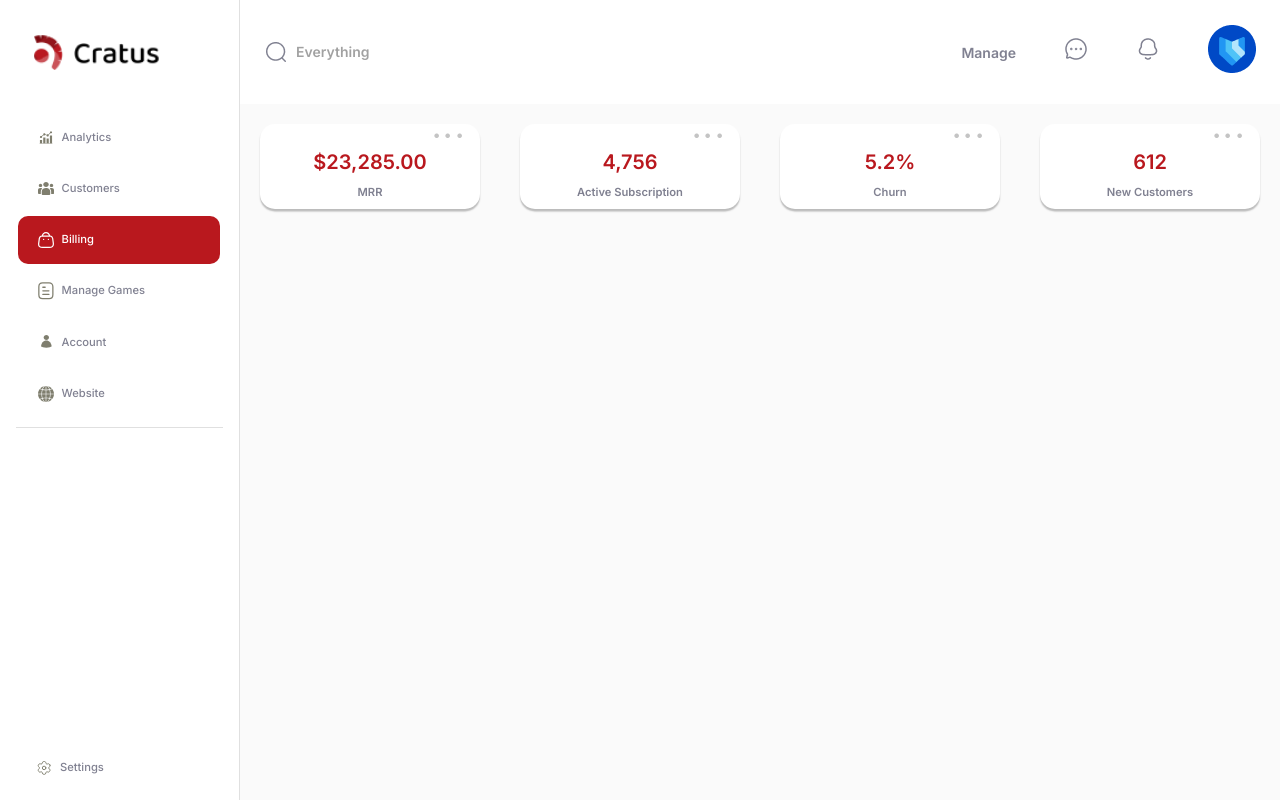
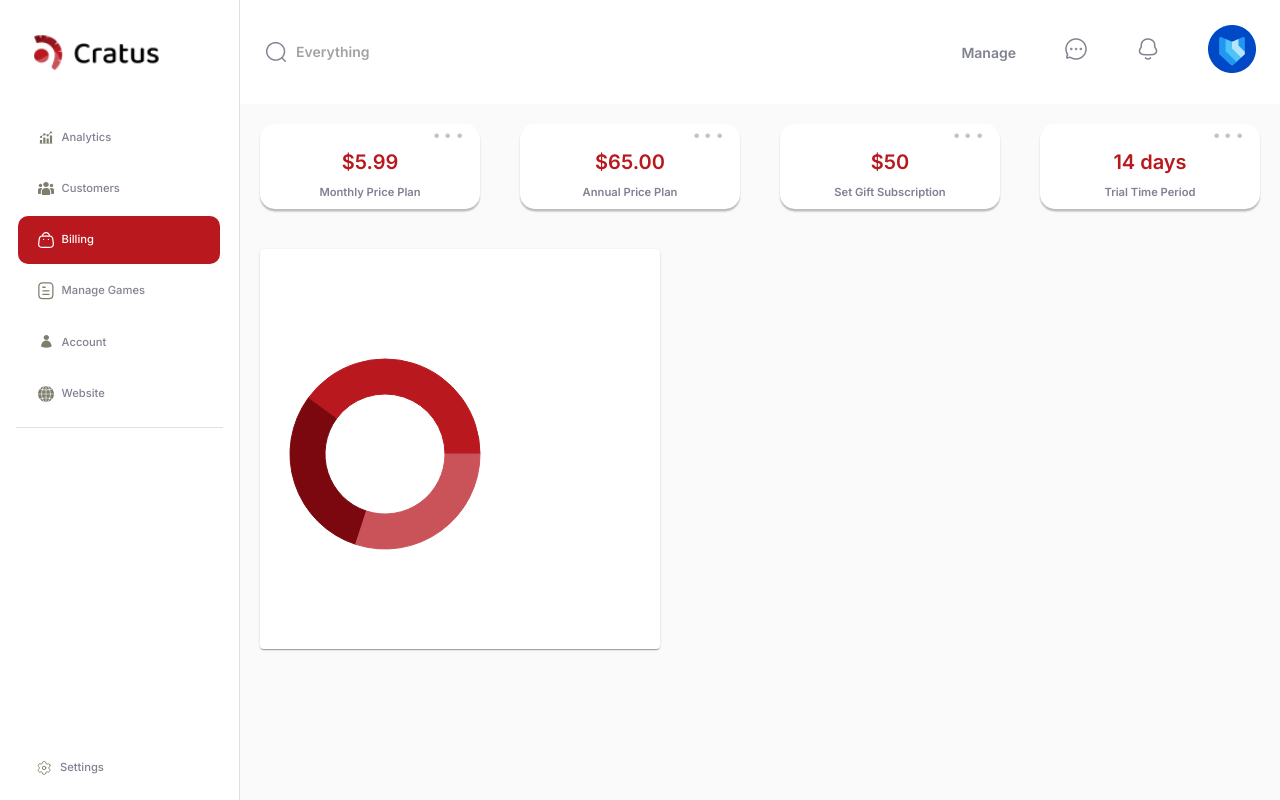
Before and after one commit to am-coding/dashboard_cratus, a React (Create React App) app: page /billing in a window 1280 px wide. Built offline with nearby package versions, Linux system fonts and the light colour scheme.

Commit message:
started building the upcoming payments card component, added the pieChart

```diff
--- /dev/null
+++ b/src/components/atoms/PaddingPieChart.jsx
@@ -0,0 +1,32 @@
+import React from 'react';
+import { PieChart, Pie, Cell } from 'recharts';
+
+const data = [
+  { name: 'Group A', value: 400 },
+  { name: 'Group B', value: 300 },
+  { name: 'Group C', value: 300 },
+];
+const COLORS = ['#B9181E', '#7B080F', '#CA5359'];
+
+const PaddingPieChart = () => {
+    return (
+        <PieChart width={400} height={400}>
+        <Pie
+          data={data}
+          cx={120}
+          cy={200}
+          innerRadius={60}
+          outerRadius={95}
+          blendStroke
+          labelLine={false}
+          dataKey="value"
+        >
+          {data.map((entry, index) => (
+            <Cell key={`cell-${index}`} fill={COLORS[index % COLORS.length]} />
+          ))}
+        </Pie>
+      </PieChart>
+    )
+}
+
+export default PaddingPieChart;
--- /dev/null
+++ b/src/components/molecules/UpcomingPayments.jsx
@@ -0,0 +1,25 @@
+import React from 'react';
+import PaddingPieChart from '../atoms/PaddingPieChart'
+// import PaymentsGrid from './PaymentsGrid'
+import { Paper } from '@material-ui/core'
+import { makeStyles } from '@material-ui/core/styles';
+
+const useStyles = makeStyles((theme) => ({
+    root: {
+        display: 'flex'
+    },
+}));
+
+const UpcomingPayments = () => {
+
+    const classes = useStyles();
+
+    return (
+        <Paper className={classes.root}>
+                {/* <PaymentsGrid /> */}
+                <PaddingPieChart />
+        </Paper>
+    )
+}
+
+export default UpcomingPayments;
--- a/src/components/templates/Billing.jsx
+++ b/src/components/templates/Billing.jsx
@@ -2,23 +2,24 @@ import React from 'react';
 import StatCard from '../atoms/StatCard';
 import { makeStyles } from '@material-ui/core/styles';
 import { Grid } from '@material-ui/core';
+import UpcomingPayments from '../molecules/UpcomingPayments';
 
 const statCardData = [
     {
-        title: 'MRR',
-        stat: '$23,285.00'
+        title: 'Monthly Price Plan',
+        stat: '$5.99'
     },
     {
-        title: 'Active Subscription',
-        stat: '4,756'
+        title: 'Annual Price Plan',
+        stat: '$65.00'
     },
     {
-        title: 'Churn',
-        stat: '5.2%'
+        title: 'Set Gift Subscription',
+        stat: '$50'
     },
     {
-        title: 'New Customers',
-        stat: '612'
+        title: 'Trial Time Period',
+        stat: '14 days'
     }
 ]
 
@@ -31,7 +32,7 @@ const useStyles = makeStyles((theme) => ({
         marginTop: '2rem'
     },
     },
-  }));
+}));
 
 // Analytics Page/Template
 const Billing = () => {
@@ -45,6 +46,9 @@ const Billing = () => {
                     </Grid>
                 )
             })}
+            <Grid item>
+                <UpcomingPayments />
+            </Grid>
         </Grid>
     )
 }
```
Also changed, not shown: src/components/molecules/PaymentsGrid.jsx (added), 2 other files (tests, documents, lock files or other folders).
